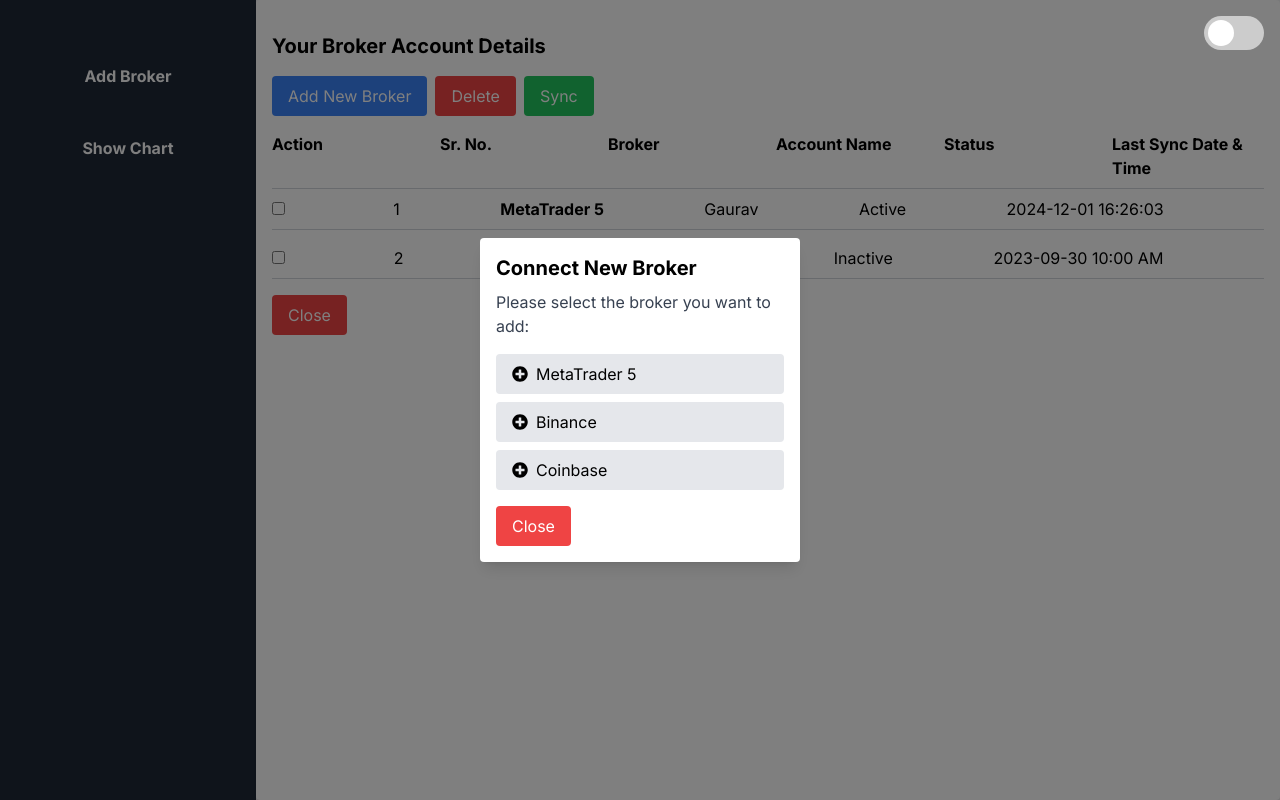
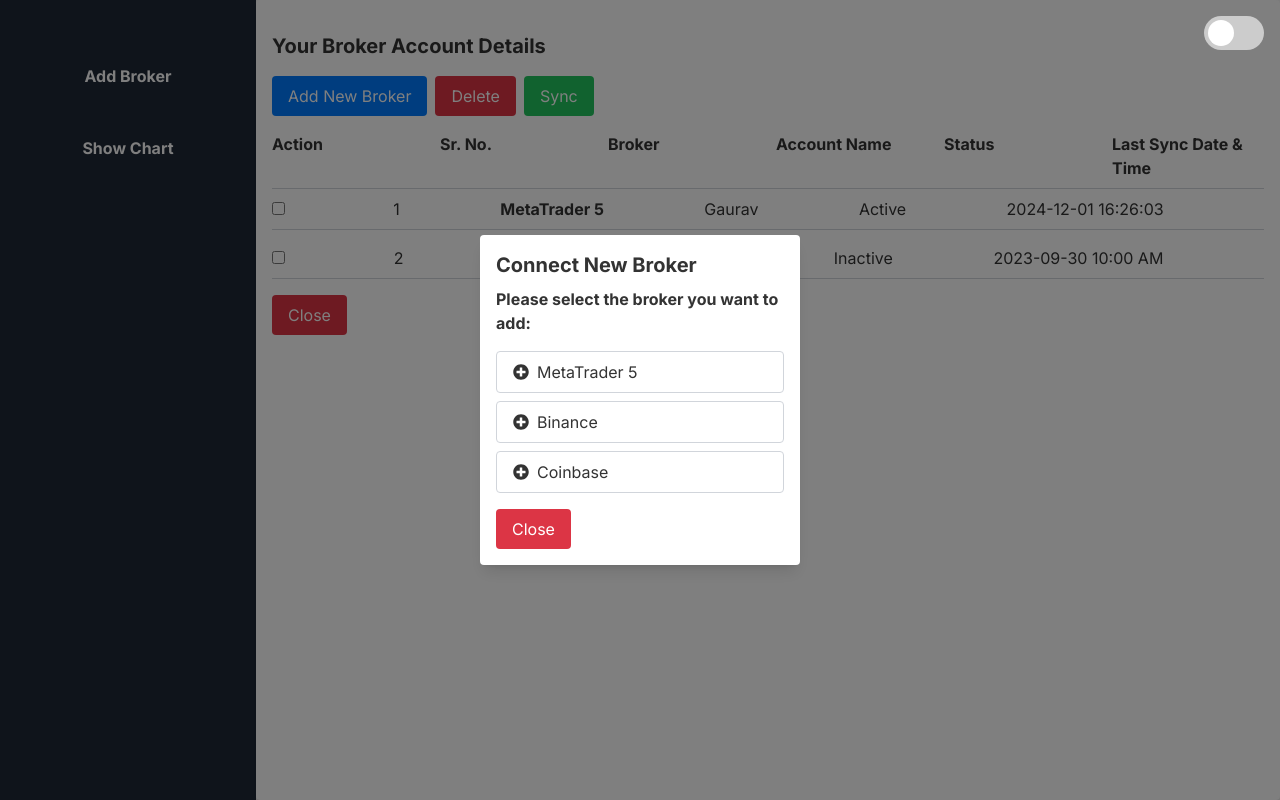
Before and after one commit to nohack2/superchat, a Next.js app: page /brokerdetails in a window 1280 px wide. Both pictures are taken after a click on the button "Add New Broker". Built offline with nearby package versions, Linux system fonts and the light colour scheme.

Commit message:
Updating the UI for light and dark theme

```diff
--- a/src/app/globals.css
+++ b/src/app/globals.css
@@ -15,11 +15,6 @@
 .dark-theme {
   background-color: #333;
   color: #fff;
-}
-
-.light-theme {
-  background-color: #fff;
-  color: #000;
 }
 
 .dark-theme .bg-white {
@@ -46,12 +41,35 @@
   color: black; /* Adjust gray text for dark theme */
 }
 
-.text-black {
-  color: black; /* Default text color for light theme */
+.light-theme {
+  background-color: #f9f9f9; /* Very light gray background */
+  color: #333; /* Darker text color for contrast */
 }
 
-/* Add more styles as needed */
-/* Add this to your CSS file (e.g., globals.css or a specific CSS file) */
+.light-theme .bg-white {
+  background-color: #ffffff; /* Pure white background */
+}
+
+.light-theme .bg-gray-100 {
+  background-color: #f7f7f7; /* Very light gray for elements */
+}
+
+.light-theme .bg-blue-500 {
+  background-color: #007bff; /* Standard blue for light theme */
+}
+
+.light-theme .bg-red-500 {
+  background-color: #dc3545; /* Standard red for light theme */
+}
+
+.light-theme .text-black {
+  color: #333; /* Darker text color for light theme */
+}
+
+.light-theme .text-gray-500 {
+  color: #6c757d; /* Standard gray text for light theme */
+}
+
 .toggle-switch {
   position: relative;
   display: inline-block;
--- a/src/components/Chat/BrokerModal.tsx
+++ b/src/components/Chat/BrokerModal.tsx
@@ -25,11 +25,11 @@
         <div className="fixed inset-0 flex items-center justify-center bg-black bg-opacity-50">
             <div className="bg-white p-4 rounded shadow-lg w-1/4 h-auto">
                 <h2 className="text-xl font-bold mb-2 text-black dark:text-white">Connect New Broker</h2>
-                <p className="mb-4 text-gray-700 dark:text-gray-300">Please select the broker you want to add:</p>
+                <p className="mb-4 font-bold mb-2 text-black dark:text-white">Please select the broker you want to add:</p>
                 <ul>
                     <li className="mb-2">
                         <button
-                            className="w-full py-2 px-4 rounded text-black dark:text-white bg-gray-200 hover:bg-gray-300 dark:bg-gray-600 dark:hover:bg-gray-500 flex items-center"
+                            className="w-full py-2 px-4 rounded text-black dark:text-white bg-white dark:bg-gray-600 hover:bg-gray-300 dark:hover:bg-gray-500 flex items-center border border-gray-300 dark:border-gray-700"
                             onClick={() => setShowMT5Modal(true)}
                         >
                             <FaPlusCircle className="mr-2" /> {/* Circle plus icon */}
@@ -37,13 +37,13 @@
                         </button>
                     </li>
                     <li className="mb-2">
-                        <button className="w-full py-2 px-4 rounded text-black dark:text-white bg-gray-200 hover:bg-gray-300 dark:bg-gray-600 dark:hover:bg-gray-500 flex items-center">
+                        <button className="w-full py-2 px-4 rounded text-black dark:text-white bg-white dark:bg-gray-600 hover:bg-gray-300 dark:hover:bg-gray-500 flex items-center border border-gray-300 dark:border-gray-700">
                             <FaPlusCircle className="mr-2" /> {/* Circle plus icon */}
                             Binance
                         </button>
                     </li>
                     <li>
-                        <button className="w-full py-2 px-4 rounded text-black dark:text-white bg-gray-200 hover:bg-gray-300 dark:bg-gray-600 dark:hover:bg-gray-500 flex items-center">
+                        <button className="w-full py-2 px-4 rounded text-black dark:text-white bg-white dark:bg-gray-600 hover:bg-gray-300 dark:hover:bg-gray-500 flex items-center border border-gray-300 dark:border-gray-700">
                             <FaPlusCircle className="mr-2" /> {/* Circle plus icon */}
                             Coinbase
                         </button>
--- a/src/components/Chat/ChatArea.tsx
+++ b/src/components/Chat/ChatArea.tsx
@@ -17,7 +17,7 @@
     return (
       <div className="">
         <div className="">
-          <div className={`p-2 rounded text-black dark:text-white rounded-lg inline-block bg-[#e2e8f0] dark:bg-gray-700 px-6 py-1`}>
+          <div className={`p-2 rounded text-white inline-block bg-[#E0E0E0] dark:bg-gray-500 px-6 py-1`}>
             {chatMessage.text}
           </div>
         </div>
@@ -30,7 +30,7 @@
       return (
         <div className="">
           <div className="">
-            <div className={`p-2 rounded text-black dark:text-white rounded-lg inline-block w-8/12 bg-gray-200 dark:bg-gray-700`}>
+            <div className={`p-2 rounded text-black dark:text-white rounded-lg inline-block w-8/12 bg-white dark:bg-gray-700`}>
               <chatMessage.componentType.chart symbol="AAPL"></chatMessage.componentType.chart>
             </div>
           </div>
```
